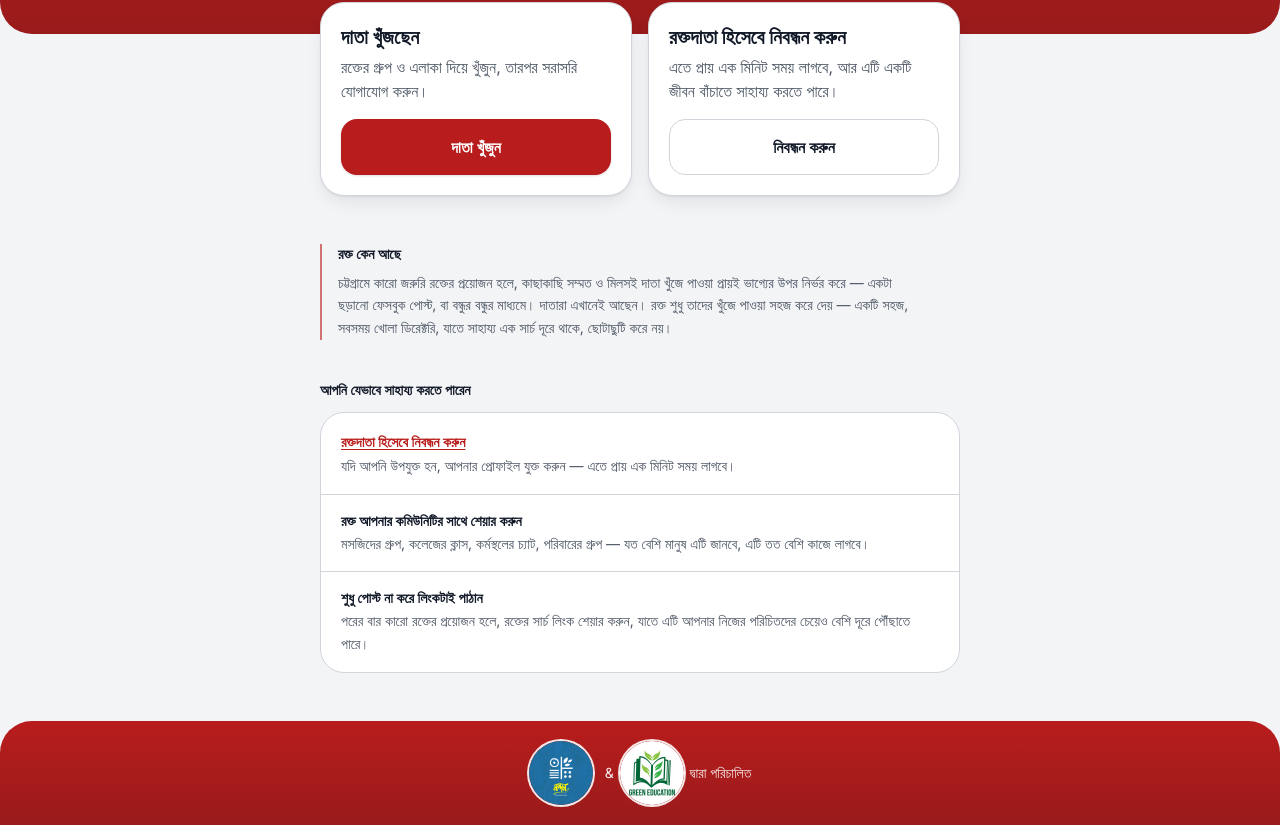
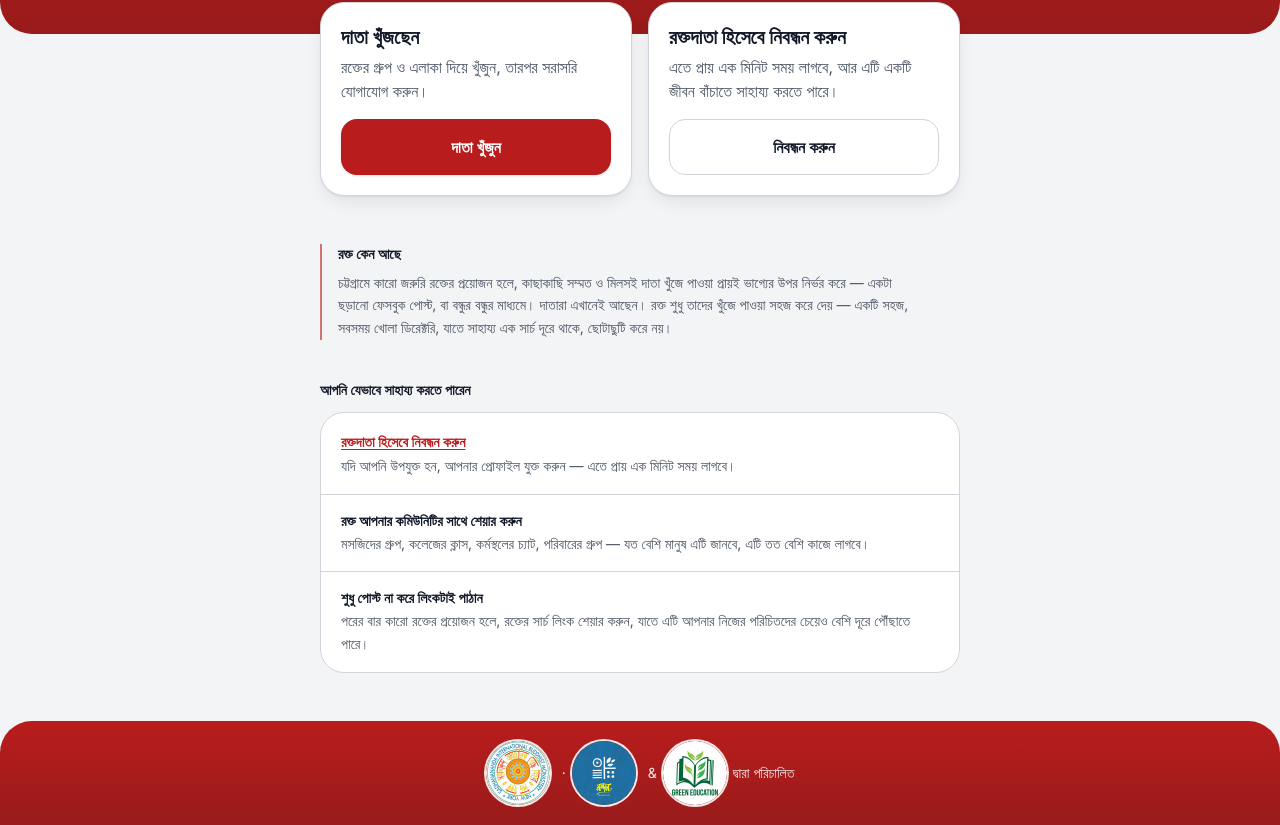
Before and after one commit to Khokon0123/Rokto, a Next.js app: page / in a window 1280 px wide. Shown: the part 154-979 px from the top of the page. Built offline with nearby package versions, Linux system fonts and the light colour scheme; no server answers; a web font is replaced by a local one.

Commit message:
Credit Sadhanananda International Buddhist Monastery as a partner

```diff
--- a/src/components/SiteFooter.tsx
+++ b/src/components/SiteFooter.tsx
@@ -6,7 +6,7 @@ import { ORGS } from "@/config/app";
 import { fmt } from "@/i18n";
 
 /**
- * "Nandan & Green Education" - each org (logo or name) links out if it has a url, joined with "&".
+ * "A, B & C" - each org (logo or name) links out if it has a url.
  * An org with a logo shows the mark instead of its name: these logos already contain
  * the name as artwork, so the text would just repeat it.
  */
@@ -15,7 +15,10 @@ function OrgCredit() {
     <>
       {ORGS.map((org, i) => (
         <span key={org.name} className="inline-flex items-center">
-          {i > 0 && <span className="px-1.5">&amp;</span>}
+          {/* Two orgs read as "A & B"; three or more would become "A & B & C", so every join
+              but the last is a separator instead. A middle dot, not a comma: between two 64px
+              marks a comma hangs at the baseline and reads as a stray speck. */}
+          {i > 0 && <span className="px-1.5">{i === ORGS.length - 1 ? "\u0026" : "\u00b7"}</span>}
           {org.logo ? (
             (() => {
               const logo = (
--- a/src/config/app.ts
+++ b/src/config/app.ts
@@ -12,6 +12,7 @@ export interface OrgCredit {
   logo?: string;
 }
 export const ORGS: OrgCredit[] = [
+  { name: "Sadhanananda International Buddhist Monastery", url: "https://www.sibmusa.org/", logo: "/orgs/sibm.png" },
   { name: "Nandan", url: "https://www.facebook.com/nandans.official", logo: "/orgs/nandan.png" },
   { name: "Green Education", url: "https://www.facebook.com/profile.php?id=100092444718761", logo: "/orgs/green-education.png" },
 ];
```
Also changed, not shown: public/orgs/sibm.png (added).
